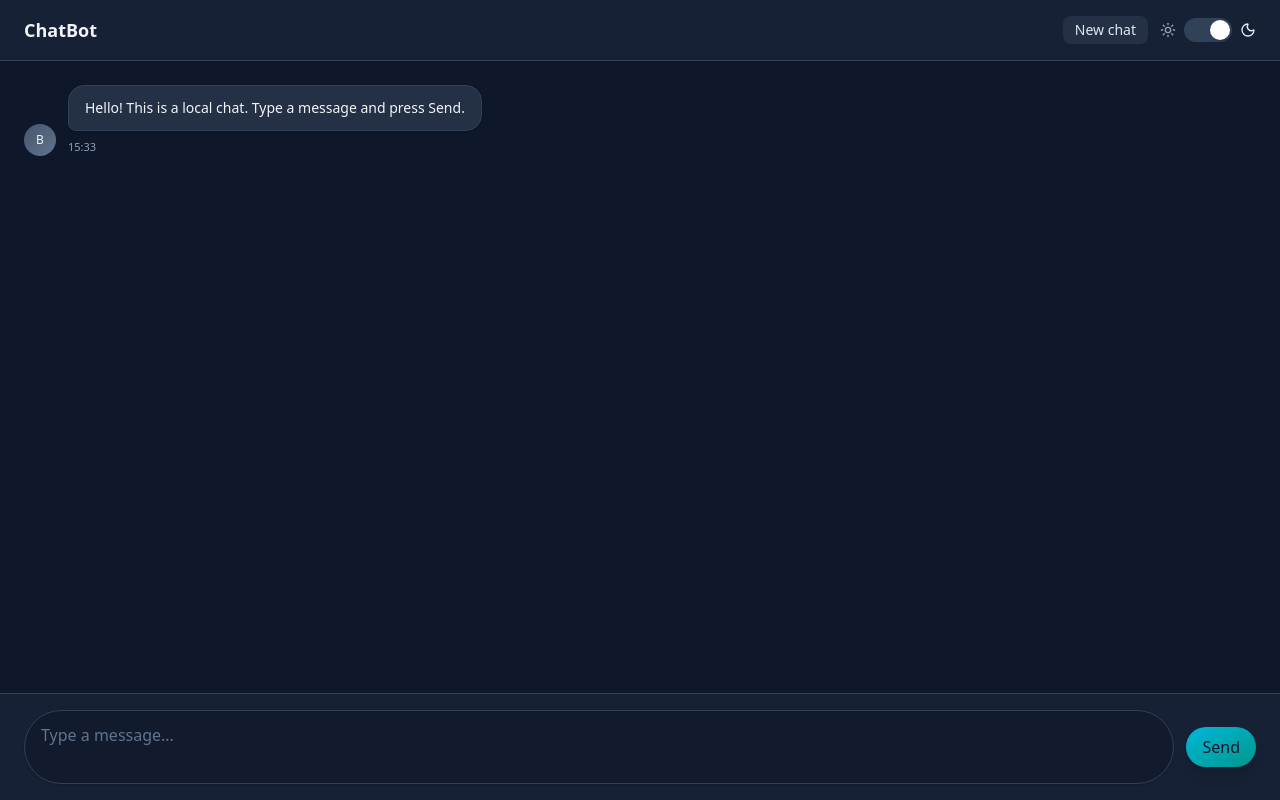
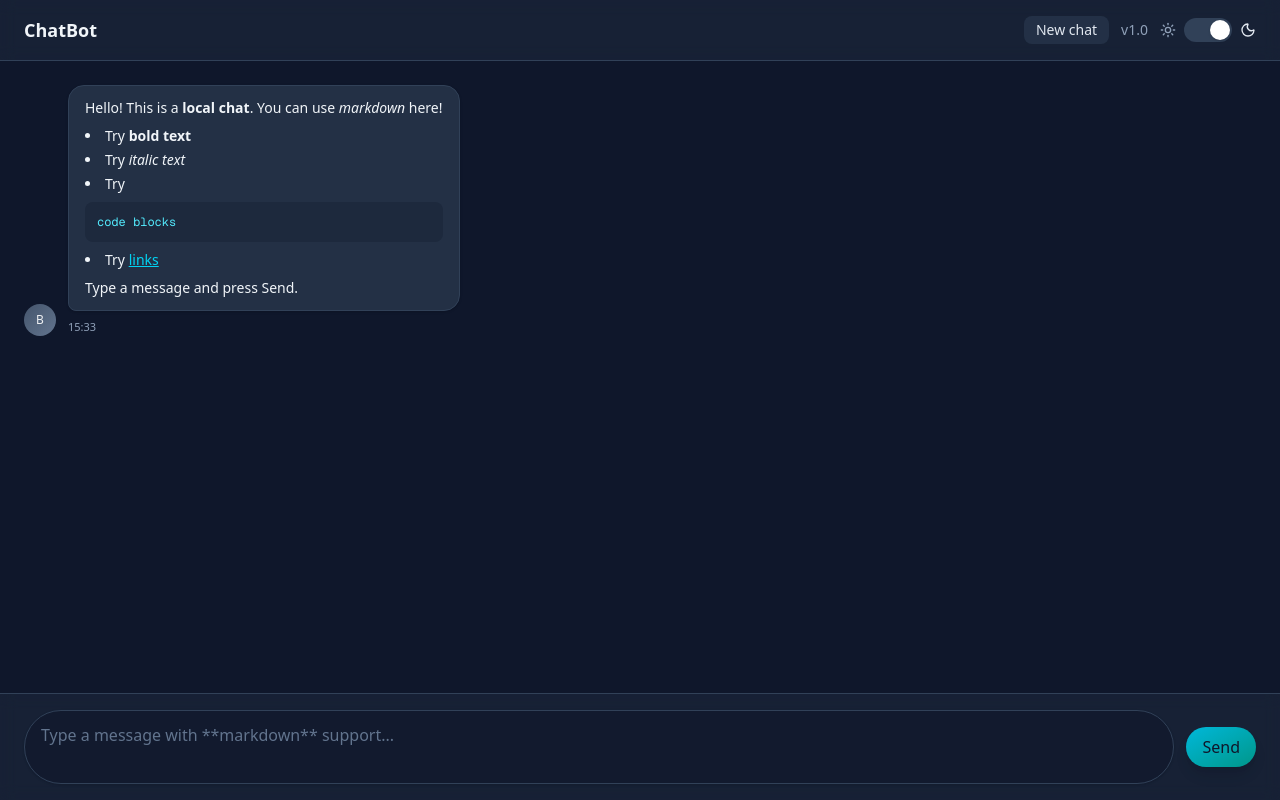
Before and after one commit to jjinendra3/idpm, a Next.js app in the folder Frontend/: page /chat in a window 1280 px wide. Built offline with nearby package versions, Linux system fonts and the light colour scheme.

Commit message:
Add Readme markdown reader for chat

```diff
--- a/Frontend/package.json
+++ b/Frontend/package.json
@@ -22,6 +22,7 @@
     "next": "15.5.2",
     "react": "19.1.0",
     "react-dom": "19.1.0",
+    "react-markdown": "^10.1.0",
     "tailwind-merge": "^3.3.1"
   },
   "devDependencies": {
--- a/Frontend/src/app/chat/page.tsx
+++ b/Frontend/src/app/chat/page.tsx
@@ -2,9 +2,10 @@
 
 import { cn } from "@/lib/utils";
 import dayjs from "dayjs";
-import React, { useState, useRef, useEffect, FormEvent,useCallback } from "react";
+import React, { useState, useRef, useEffect, FormEvent, useCallback } from "react";
 import { motion, AnimatePresence } from "framer-motion";
 import { Moon, Sun } from "lucide-react";
+import ReactMarkdown from "react-markdown";
 
 type Message = {
   id: string;
@@ -13,6 +14,20 @@ type Message = {
   time: string;
   isLoading?: boolean;
 };
+
+// TypeScript interfaces for markdown components
+interface MarkdownComponentProps {
+  children?: React.ReactNode;
+}
+
+interface CodeComponentProps extends MarkdownComponentProps {
+  inline?: boolean;
+  className?: string;
+}
+
+interface LinkComponentProps extends MarkdownComponentProps {
+  href?: string;
+}
 
 function nowTime() {
   return dayjs().format("HH:mm");
@@ -23,7 +38,7 @@ export default function ChatApp() {
     {
       id: "m1",
       sender: "bot",
-      text: "Hello! This is a local chat. Type a message and press Send.",
+      text: "Hello! This is a **local chat**. You can use *markdown* here!\n\n- Try **bold text**\n- Try *italic text*\n- Try `code blocks`\n- Try [links](https://example.com)\n\nType a message and press Send.",
       time: nowTime(),
     },
   ]);
@@ -35,14 +50,14 @@ export default function ChatApp() {
   const bottomRef = useRef<HTMLDivElement | null>(null);
   const [shouldAutoScroll, setShouldAutoScroll] = useState(true);
 
-
-  const checkIfAtBottom =useCallback(() => {
+  // Memoized functions to prevent unnecessary re-renders
+  const checkIfAtBottom = useCallback(() => {
     if (!listRef.current) return false;
     const { scrollTop, scrollHeight, clientHeight } = listRef.current;
     return scrollHeight - scrollTop - clientHeight < 50;
   }, []);
 
-  const handleScroll =  useCallback(() => {
+  const handleScroll = useCallback(() => {
     setShouldAutoScroll(checkIfAtBottom());
   }, [checkIfAtBottom]);
 
@@ -52,15 +67,14 @@ export default function ChatApp() {
     }
   }, [shouldAutoScroll]);
 
-
-
+  // Auto-scroll when messages change
   useEffect(() => {
     const timer = setTimeout(() => {
       scrollToBottom();
     }, 100);
 
     return () => clearTimeout(timer);
-  }, [messages, shouldAutoScroll]);
+  }, [messages, scrollToBottom]);
 
   const sendMessage = useCallback(async (text: string) => {
     if (!text.trim()) return;
@@ -89,12 +103,14 @@ export default function ChatApp() {
 
     setTimeout(() => {
 
+      const markdownResponse = `Got your message: "${text.trim()}"`;
+
       setMessages((m) =>
         m.map((msg) =>
           msg.id === loadingBotMsg.id
             ? {
                 ...msg,
-                text: `Got your message: "${text.trim()}"`,
+                text: markdownResponse,
                 isLoading: false,
               }
             : msg
@@ -107,18 +123,47 @@ export default function ChatApp() {
   const onSubmit = useCallback((e: FormEvent) => {
     e.preventDefault();
     sendMessage(input);
-  }, [input, sendMessage])
+  }, [input, sendMessage]);
 
-   const toggleTheme = useCallback(() => {
-    setIsDark(!isDark);
-  }, [isDark]);
+  const handleNewChat = useCallback(() => {
+    setMessages([
+      {
+        id: "m1",
+        sender: "bot",
+        text: "Hello! This is a **local chat**. You can use *markdown* here!\n\n- Try **bold text**\n- Try *italic text*\n- Try `code blocks`\n- Try [links](https://example.com)\n\nType a message and press Send.",
+        time: nowTime(),
+      },
+    ]);
+    setInput("");
+    setSending(false);
+    setShouldAutoScroll(true);
+  }, []);
 
+  const toggleTheme = useCallback(() => {
+    setIsDark(prev => !prev);
+  }, []);
+
+  const handleInputChange = useCallback((e: React.ChangeEvent<HTMLTextAreaElement>) => {
+    setInput(e.target.value);
+  }, []);
+
+  const handleKeyDown = useCallback((e: React.KeyboardEvent<HTMLTextAreaElement>) => {
+    if (e.key === "Enter" && !e.shiftKey) {
+      e.preventDefault();
+      sendMessage(input);
+    }
+  }, [input, sendMessage]);
+
+  // Memoized LoaderDots component
   const LoaderDots = useCallback(() => (
     <div className="flex space-x-1 p-2">
       {[0, 1, 2].map((i) => (
         <motion.span
           key={i}
-          className="block w-2 h-2 rounded-full bg-slate-300"
+          className={cn(
+            "block w-2 h-2 rounded-full",
+            isDark ? "bg-slate-300" : "bg-slate-600"
+          )}
           initial={{ opacity: 0.2, y: 0 }}
           animate={{ opacity: [0.2, 1, 0.2], y: [0, -3, 0] }}
           transition={{
@@ -131,7 +176,7 @@ export default function ChatApp() {
     </div>
   ), [isDark]);
 
-
+  // Memoized ThemeToggle component
   const ThemeToggle = useCallback(() => (
     <div className="flex items-center gap-2">
       <Sun className={cn("h-4 w-4", isDark ? "text-slate-400" : "text-amber-500")} />
@@ -140,7 +185,7 @@ export default function ChatApp() {
           "relative w-12 h-6 rounded-full cursor-pointer transition-colors duration-300",
           isDark ? "bg-slate-700" : "bg-slate-300"
         )}
-        onClick={() => setIsDark(!isDark)}
+        onClick={toggleTheme}
         whileTap={{ scale: 0.95 }}
       >
         <motion.div
@@ -159,15 +204,84 @@ export default function ChatApp() {
     </div>
   ), [isDark, toggleTheme]);
 
+  // Custom markdown components with proper TypeScript types
+  const markdownComponents = {
+    h1: ({ children }: MarkdownComponentProps) => (
+      <h1 className="text-lg font-bold mb-2 mt-1">{children}</h1>
+    ),
+    h2: ({ children }: MarkdownComponentProps) => (
+      <h2 className="text-base font-semibold mb-1 mt-1">{children}</h2>
+    ),
+    h3: ({ children }: MarkdownComponentProps) => (
+      <h3 className="text-sm font-medium mb-1">{children}</h3>
+    ),
+    p: ({ children }: MarkdownComponentProps) => (
+      <p className="mb-2 last:mb-0">{children}</p>
+    ),
+    strong: ({ children }: MarkdownComponentProps) => (
+      <strong className="font-semibold">{children}</strong>
+    ),
+    em: ({ children }: MarkdownComponentProps) => (
+      <em className="italic">{children}</em>
+    ),
+    code: ({ children, inline, className }: CodeComponentProps) => (
+      <code className={cn(
+        inline ? "px-1 py-0.5 rounded text-xs font-mono" : "block p-3 rounded-md text-xs font-mono overflow-x-auto my-2",
+        isDark ? "bg-slate-800 text-cyan-300" : "bg-slate-200 text-blue-600",
+        className
+      )}>
+        {children}
+      </code>
+    ),
+    pre: ({ children }: MarkdownComponentProps) => (
+      <pre className={cn(
+        "p-3 rounded-md text-xs font-mono overflow-x-auto my-2",
+        isDark ? "bg-slate-800 text-slate-200" : "bg-slate-200 text-slate-800"
+      )}>
+        {children}
+      </pre>
+    ),
+    blockquote: ({ children }: MarkdownComponentProps) => (
+      <blockquote className={cn(
+        "border-l-4 pl-3 my-2 italic",
+        isDark ? "border-cyan-400 text-slate-300" : "border-blue-400 text-slate-600"
+      )}>
+        {children}
+      </blockquote>
+    ),
+    ul: ({ children }: MarkdownComponentProps) => (
+      <ul className="list-disc list-inside mb-2 space-y-1">{children}</ul>
+    ),
+    ol: ({ children }: MarkdownComponentProps) => (
+      <ol className="list-decimal list-inside mb-2 space-y-1">{children}</ol>
+    ),
+    li: ({ children }: MarkdownComponentProps) => (
+      <li className="text-sm">{children}</li>
+    ),
+    a: ({ href, children }: LinkComponentProps) => (
+      <a
+        href={href}
+        target="_blank"
+        rel="noopener noreferrer"
+        className={cn(
+          "underline hover:no-underline transition-colors",
+          isDark ? "text-cyan-400 hover:text-cyan-300" : "text-blue-600 hover:text-blue-700"
+        )}
+      >
+        {children}
+      </a>
+    ),
+  };
+
   return (
-    <div className={cn("min-h-screen w-full flex flex-col", isDark ? "bg-slate-900" : "bg-gray-50")}>
-
+    <div className={cn("min-h-screen w-full flex flex-col", isDark ? "bg-slate-900" : "bg-slate-50")}>
+      {/* Header */}
       <header className={cn(
         "relative flex items-center justify-between gap-4 px-6 py-4 border-b backdrop-blur-sm",
-        isDark ? "border-slate-700 bg-slate-800/60" : "border-blue-100 bg-blue-50/80"
+        isDark ? "border-slate-700 bg-slate-800/60" : "border-slate-200 bg-slate-100/80"
       )}>
         <div>
-          <div className={cn("font-semibold text-lg", isDark ? "text-slate-100" : "text-slate-800")}>
+          <div className={cn("font-semibold text-lg", isDark ? "text-slate-100" : "text-slate-900")}>
             ChatBot
           </div>
         </div>
@@ -177,29 +291,20 @@ export default function ChatApp() {
               "hidden sm:inline-flex items-center gap-2 px-3 py-1 rounded-md text-sm transition-colors",
               isDark
                 ? "bg-slate-700/50 text-slate-200 hover:bg-slate-700"
-                : "bg-blue-100 text-slate-700 hover:bg-blue-200"
+                : "bg-slate-200 text-slate-700 hover:bg-slate-300"
             )}
             type="button"
-            onClick={() => {
-              setMessages([
-                {
-                  id: "m1",
-                  sender: "bot",
-                  text: "Hello! This is a local chat. Type a message and press Send.",
-                  time: nowTime(),
-                },
-              ]);
-              setInput("");
-              setSending(false);
-              setShouldAutoScroll(true);
-            }}
+            onClick={handleNewChat}
           >
             New chat
           </button>
+          <div className={cn("text-sm", isDark ? "text-slate-400" : "text-slate-600")}>v1.0</div>
           <ThemeToggle />
         </div>
       </header>
- <div
+
+      {/* Messages */}
+      <div
         ref={listRef}
         onScroll={handleScroll}
         className="flex-1 overflow-y-auto p-6 space-y-4 scrollbar-thin scrollbar-thumb-slate-300 dark:scrollbar-thumb-slate-700"
@@ -254,7 +359,13 @@ export default function ChatApp() {
                   {m.isLoading ? (
                     <LoaderDots />
                   ) : (
-                    <div className="whitespace-pre-wrap text-sm">{m.text}</div>
+                    <div className="text-sm prose prose-sm max-w-none">
+                      <ReactMarkdown
+                        components={markdownComponents}
+                      >
+                        {m.text}
+                      </ReactMarkdown>
+                    </div>
                   )}
                 </motion.div>
                 <div
@@ -292,30 +403,26 @@ export default function ChatApp() {
         <div ref={bottomRef} className="h-1" />
       </div>
 
+      {/* Input */}
       <form
         onSubmit={onSubmit}
         className={cn(
           "px-6 py-4 border-t backdrop-blur-sm",
-          isDark ? "border-slate-700 bg-slate-800/60" : "border-amber-200 bg-gradient-to-r from-blue-50/80 to-amber-50/80"
+          isDark ? "border-slate-700 bg-slate-800/60" : "border-slate-200 bg-slate-100/80"
         )}
       >
         <div className="flex gap-3 items-center">
           <textarea
             value={input}
-            onChange={(e) => setInput(e.target.value)}
-            placeholder="Type a message..."
+            onChange={handleInputChange}
+            placeholder="Type a message with **markdown** support..."
             className={cn(
               "flex-1 min-h-[44px] max-h-32 resize-none rounded-full px-4 py-3 border focus:outline-none focus:ring-2 focus:ring-blue-500 focus:border-transparent transition-all shadow-sm",
               isDark
                 ? "bg-slate-900/60 border-slate-700 text-slate-100 placeholder:text-slate-500"
-                : "bg-blue-50/80 border-blue-200 text-slate-800 placeholder:text-slate-500"
+                : "bg-white border-slate-300 text-slate-800 placeholder:text-slate-500"
             )}
-            onKeyDown={(e) => {
-              if (e.key === "Enter" && !e.shiftKey) {
-                e.preventDefault();
-                sendMessage(input);
-              }
-            }}
+            onKeyDown={handleKeyDown}
           />
           <motion.button
             type="submit"
```
Also changed, not shown: 1 other file (tests, documents, lock files or other folders).
